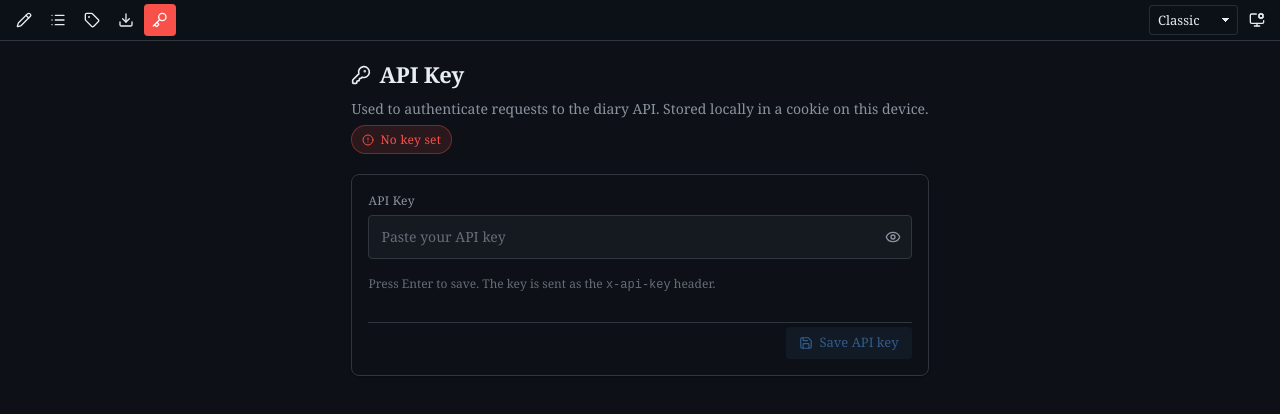
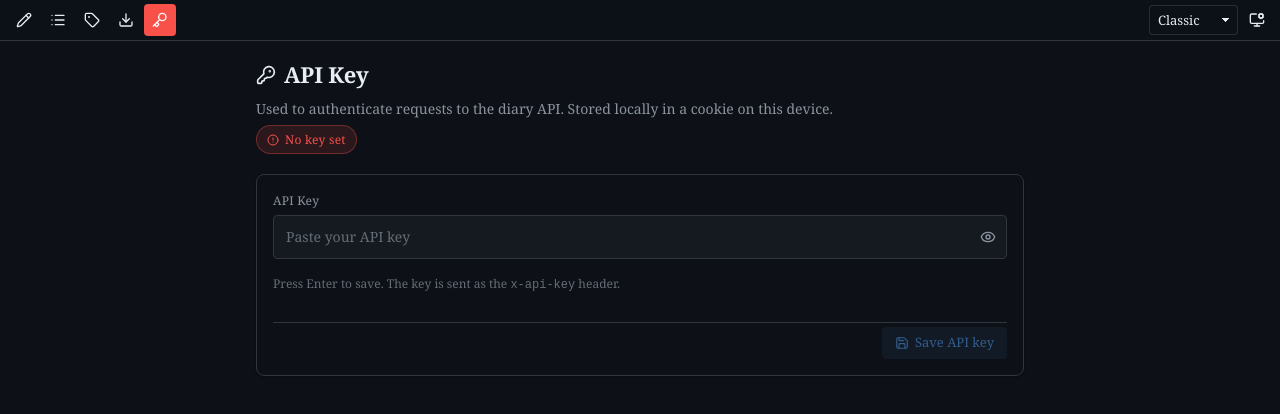
Before and after one commit to RainbowCockroach/life-log-web, a React (Vite) app: page /life-log-web/api-key in a window 1280 px wide. Shown: the top 414 px of the page. Built offline with nearby package versions, Linux system fonts and the light colour scheme.

Commit message:
Polish new entry page

```diff
--- a/src/page-editor/TagAutocomplete.tsx
+++ b/src/page-editor/TagAutocomplete.tsx
@@ -128,12 +128,6 @@ export default function TagAutocomplete({
         selectedTags.map((tag) => (
           <TagChip key={tag.id} tag={tag} onRemove={handleRemoveTag} />
         ))}
-
-      {singleSelect && selectedTags.length > 0 && (
-        <div className="editor-field__hint">
-          Remove current selection to choose a different {label.toLowerCase()}
-        </div>
-      )}
     </div>
   );
 }
--- a/src/themes/default.css
+++ b/src/themes/default.css
@@ -47,6 +47,7 @@
   margin: 0 auto;
   flex: 1;
   overflow: auto;
+  width: 100%;
   max-width: 100%;
   padding: 16px;
   box-sizing: border-box;
```
